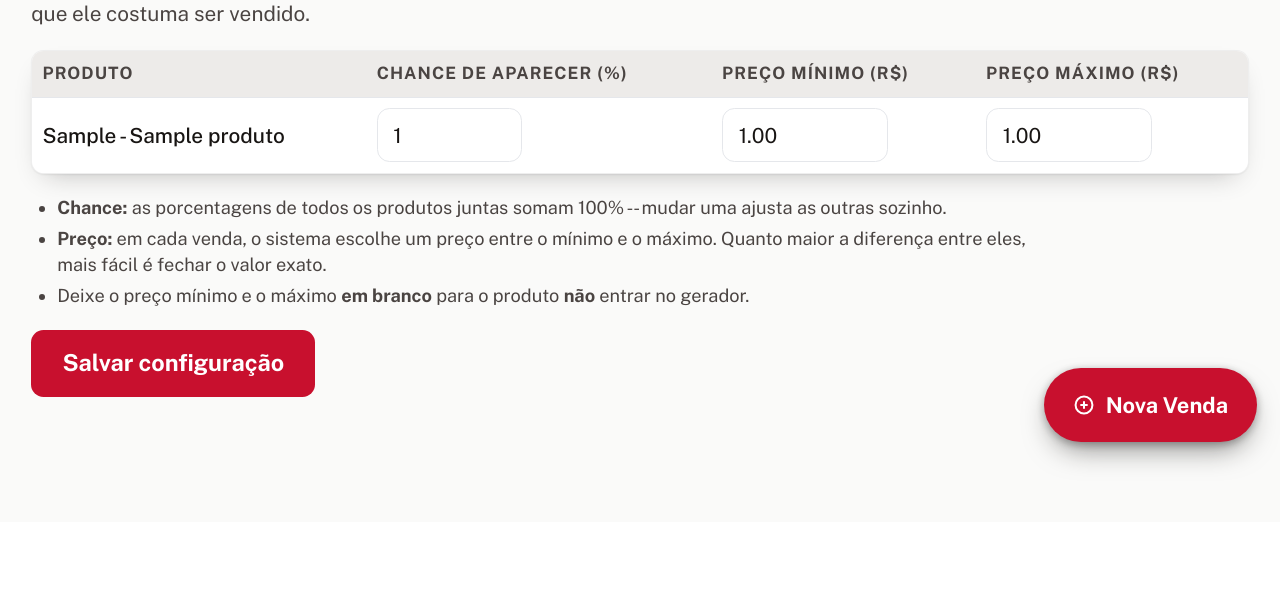
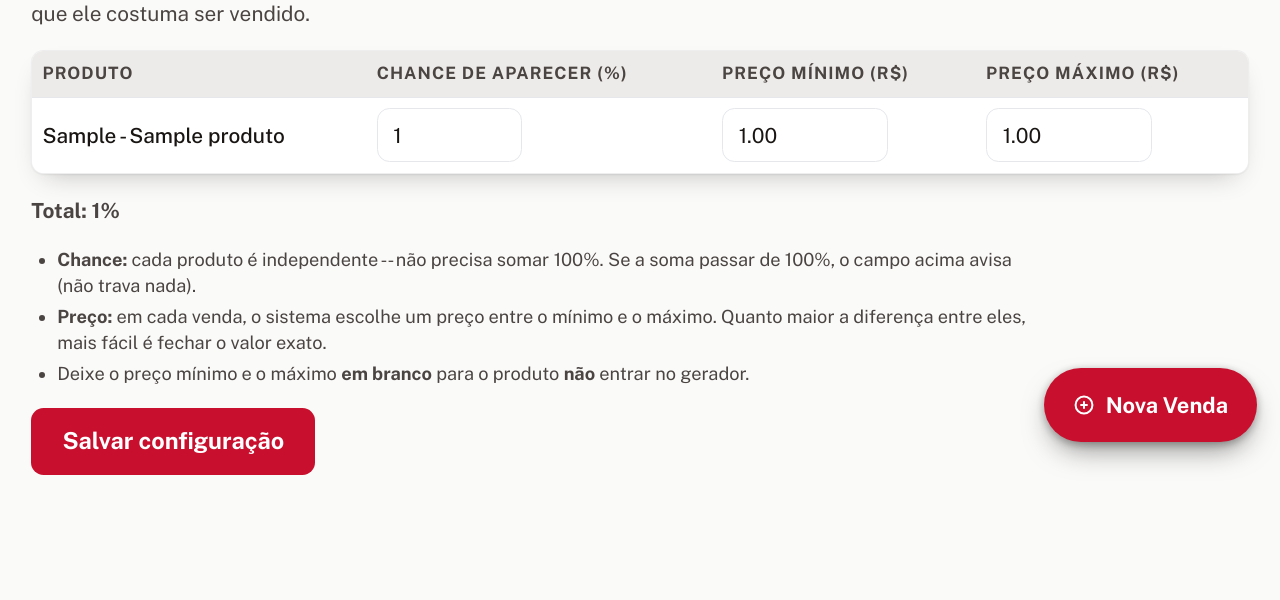
Before and after one commit to marcosserg12/nananotas, a FastAPI app: page /produtos/gerador in a window 1280 px wide. Shown: the part 335-935 px from the top of the page. Before the commit the page ends 805 px from the top, so only its background shows below. Run offline with FastAPI, Linux system fonts and the light colour scheme; the visitor is signed in with stand-in values (Sample User, id 1); tables that the repository leaves empty hold one stand-in row (values such as "Sample post"); parts of the project's set-up code (start-up, migrations or seed data) failed here and were passed over; some libraries are stand-ins or nearby versions.

Commit message:
fix: chance do gerador volta a ser independente por produto, so avisa quando a soma passa de 100% (nao redistribui mais os outros campos sozinho)
Co-Authored-By: Claude Sonnet 5 <noreply@anthropic.com>

```diff
--- a/app/templates/base.html
+++ b/app/templates/base.html
@@ -318,6 +318,15 @@
             border: none;
         }
         .modal-confirmar-btn-confirmar:hover { filter: brightness(1.1); box-shadow: 0 8px 20px -8px rgba(24, 21, 19, .4); }
+
+        [data-total-chance] {
+            display: inline-block;
+            font-weight: 700;
+            color: #4A4442;
+        }
+        [data-total-chance].aviso-chance-acima {
+            color: #C8102E;
+        }
     </style>
 </head>
 <body class="text-slate-800">
@@ -457,49 +466,28 @@
     </script>
     <script>
         // Usado nas telas do gerador de valor (Produtos > Gerador de valor, e o
-        // ajuste "só desta nota" no orçamento): os campos de "chance (%)" de
-        // um mesmo grupo se comportam como fatias de uma pizza de 100% -- mudar
-        // um redistribui a diferença nos outros, proporcionalmente ao que cada
-        // um já tinha, em vez de deixar a pessoa fazer essa conta na mão pra
-        // sempre bater 100 no total.
-        function ativarAjusteDeChance(escopo) {
+        // ajuste "só desta nota" no orçamento): cada campo de "chance (%)" é
+        // livre (não mexe nos outros -- editar refeição não devia bagunçar o
+        // padrão que já tava certo em lanches, água etc.). Só soma tudo e
+        // avisa quando passar de 100%, sem travar nem reescrever nada sozinho.
+        function ativarAvisoDeChance(escopo) {
             var campos = Array.prototype.slice.call(escopo.querySelectorAll("[data-campo-chance]"));
-            if (campos.length < 2) return;
+            var aviso = escopo.querySelector("[data-total-chance]");
+            if (!campos.length || !aviso) return;
 
             function valor(campo) {
                 var numero = parseInt(campo.value, 10);
-                if (isNaN(numero)) return 0;
-                return Math.max(0, Math.min(100, numero));
+                return isNaN(numero) ? 0 : numero;
             }
 
-            campos.forEach(function (editado) {
-                editado.addEventListener("input", function () {
-                    var novoValorEditado = valor(editado);
-                    editado.value = String(novoValorEditado);
+            function atualizar() {
+                var total = campos.reduce(function (soma, campo) { return soma + valor(campo); }, 0);
+                aviso.textContent = "Total: " + total + "%" + (total > 100 ? " -- acima de 100%" : "");
+                aviso.classList.toggle("aviso-chance-acima", total > 100);
+            }
 
-                    var outros = campos.filter(function (campo) { return campo !== editado; });
-                    var alvoOutros = 100 - novoValorEditado;
-                    var somaAtualOutros = outros.reduce(function (soma, campo) { return soma + valor(campo); }, 0);
-                    var acumulado = 0;
-
-                    outros.forEach(function (campo, indice) {
-                        var ehUltimo = indice === outros.length - 1;
-                        var novoValor;
-                        if (ehUltimo) {
-                            // o último absorve o que sobrou do arredondamento,
-                            // garantindo que a soma final seja sempre 100.
-                            novoValor = alvoOutros - acumulado;
-                        } else if (somaAtualOutros > 0) {
-                            novoValor = Math.round((valor(campo) / somaAtualOutros) * alvoOutros);
-                        } else {
-                            novoValor = Math.round(alvoOutros / outros.length);
-                        }
-                        novoValor = Math.max(0, Math.min(100, novoValor));
-                        acumulado += novoValor;
-                        campo.value = String(novoValor);
-                    });
-                });
-            });
+            campos.forEach(function (campo) { campo.addEventListener("input", atualizar); });
+            atualizar();
         }
     </script>
     {% endif %}
--- a/app/templates/produtos/gerador.html
+++ b/app/templates/produtos/gerador.html
@@ -15,7 +15,7 @@
 <p class="bg-red-700 text-white px-4 py-3 rounded mb-4">{{ erro }}</p>
 {% endif %}
 
-<form method="post" action="/produtos/gerador">
+<form method="post" action="/produtos/gerador" id="form_gerador_padrao">
     <div class="bg-white rounded shadow overflow-hidden mb-4 tabela-scroll">
     <table class="w-full" id="tabela_gerador_padrao">
         <thead class="bg-slate-100 text-left">
@@ -53,8 +53,10 @@
     </table>
     </div>
 
+    <p class="mb-4"><span data-total-chance>Total: 0%</span></p>
+
     <ul class="text-sm text-slate-600 mb-4 max-w-3xl list-disc pl-5 space-y-1">
-        <li><strong>Chance:</strong> as porcentagens de todos os produtos juntas somam 100% -- mudar uma ajusta as outras sozinho.</li>
+        <li><strong>Chance:</strong> cada produto é independente -- não precisa somar 100%. Se a soma passar de 100%, o campo acima avisa (não trava nada).</li>
         <li><strong>Preço:</strong> em cada venda, o sistema escolhe um preço entre o mínimo e o máximo. Quanto maior a diferença entre eles, mais fácil é fechar o valor exato.</li>
         <li>Deixe o preço mínimo e o máximo <strong>em branco</strong> para o produto <strong>não</strong> entrar no gerador.</li>
     </ul>
@@ -62,6 +64,6 @@
     <button type="submit" class="bg-brand-500 text-white px-6 py-3 rounded font-bold text-lg">Salvar configuração</button>
 </form>
 <script>
-    ativarAjusteDeChance(document.getElementById("tabela_gerador_padrao"));
+    ativarAvisoDeChance(document.getElementById("form_gerador_padrao"));
 </script>
 {% endblock %}
--- a/app/templates/vendas/detalhe.html
+++ b/app/templates/vendas/detalhe.html
@@ -39,7 +39,7 @@
             <summary class="cursor-pointer text-slate-700 underline">Ajustar produtos e preços só desta nota</summary>
             <p class="text-sm text-slate-500 mt-2 mb-2">
                 Já vem preenchido com o padrão de cada produto. Mude o que quiser: vale só para esta nota.
-                As porcentagens de chance somam 100% sozinhas -- mudar uma ajusta as outras.
+                Cada chance é independente -- não precisa somar 100%.
                 Deixe o preço mínimo e máximo <strong>em branco</strong> para não usar o produto nesta nota.
             </p>
             <div class="rounded overflow-hidden tabela-scroll" style="border: 1px solid #EDEBE9;">
@@ -73,6 +73,7 @@
                 </tbody>
             </table>
             </div>
+            <p class="mt-2"><span data-total-chance>Total: 0%</span></p>
             <label class="flex items-center gap-3 mt-3 cursor-pointer">
                 <input type="checkbox" name="salvar_padrao" value="on" class="w-6 h-6 accent-red-700">
                 <span>Guardar estes valores como o novo padrão para as próximas notas</span>
@@ -81,7 +82,7 @@
     </form>
 </div>
 <script>
-    ativarAjusteDeChance(document.getElementById("tabela_gerador_nota"));
+    ativarAvisoDeChance(document.getElementById("form_gerar_itens"));
 </script>
 {% endif %}
 
```
Also changed, not shown: app/services/produtos_service.py (+6 -5 lines).
